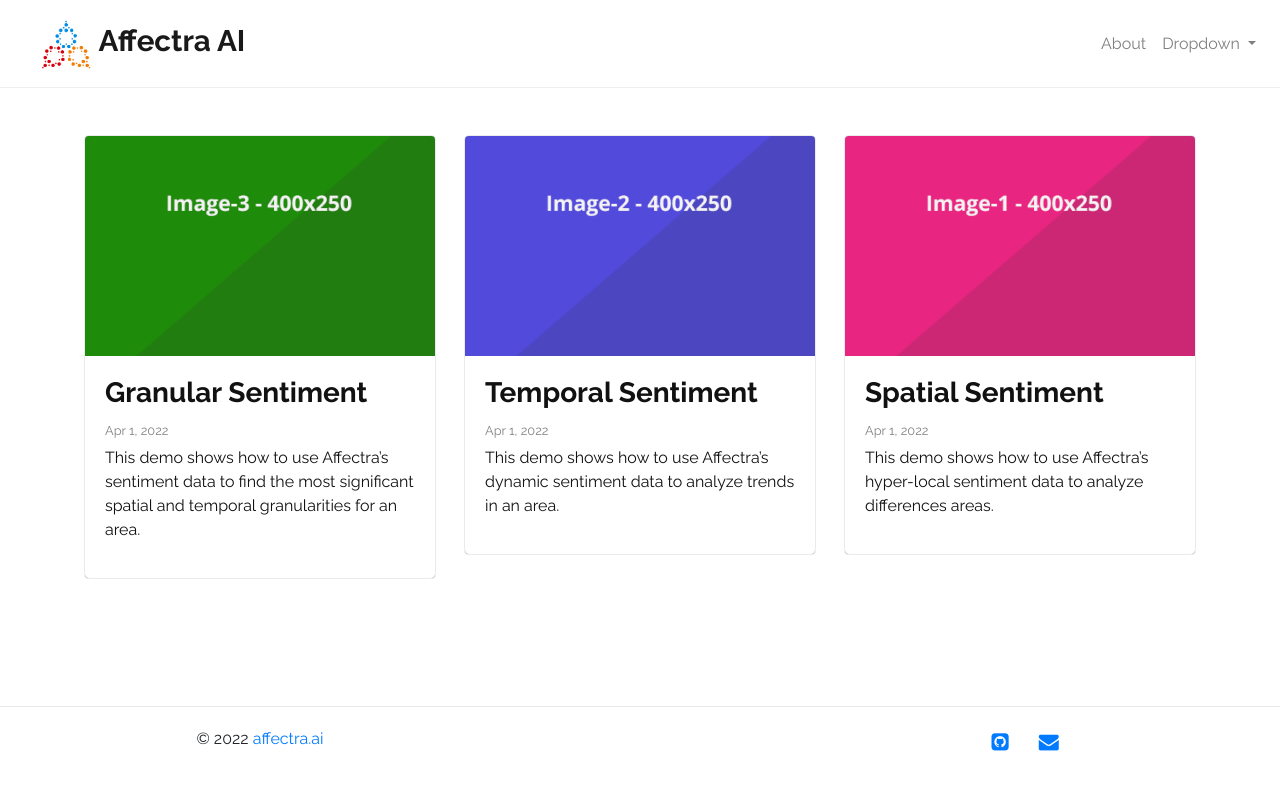
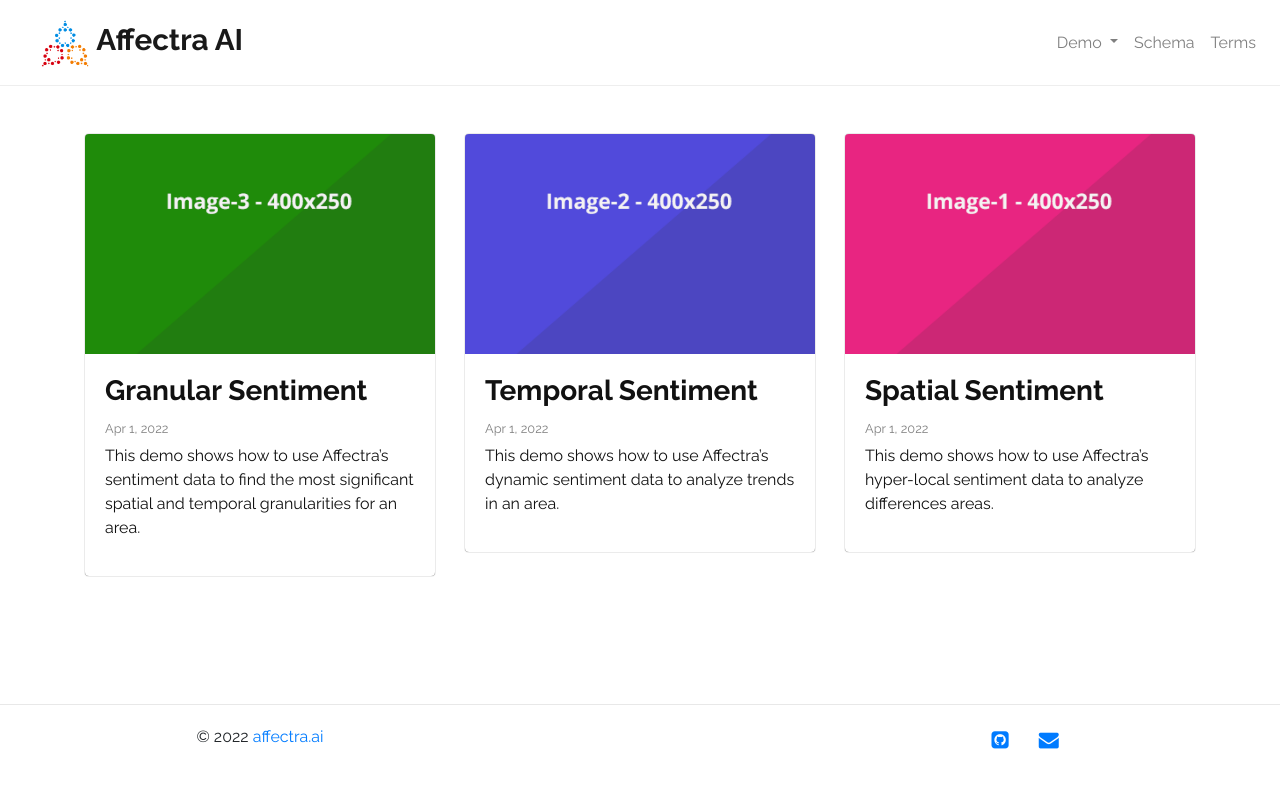
Before and after one commit to Affectra-AI/demo.github.io, a Jekyll site: the page built from index.html, in a window 1280 px wide. Shown: the top 790 px of the page. Built offline with Jekyll 4.4.1, drawn with Linux system fonts in a browser that asks for light colours; the list of posts is cut into pages by our own code.

Commit message:
restructure menu

```diff
--- a/_includes/navigation.html
+++ b/_includes/navigation.html
@@ -16,9 +16,7 @@
 
   <div class="collapse navbar-collapse" id="navbarSupportedContent">
     <ul class="navbar-nav ml-auto">
-      <li class="nav-item">
-        <a class="nav-link" href={{"/about/" | relative_url}} >About</a>
-      </li>
+
       <li class="nav-item dropdown">
         <a
           class="nav-link dropdown-toggle"
@@ -29,7 +27,7 @@
           aria-haspopup="true"
           aria-expanded="false"
         >
-          Dropdown
+          Demo
         </a>
         <div class="dropdown-menu" aria-labelledby="navbarDropdown">
           <a class="dropdown-item" href="#">Action</a>
@@ -43,6 +41,17 @@
           >
         </div>
       </li>
+
+      <li class="nav-item">
+        <a class="nav-link" href={{"/schema/" | relative_url}} >Schema</a>
+      </li>
+
+      <li class="nav-item">
+        <a class="nav-link" href={{"/about/" | relative_url}} >Terms</a>
+      </li>
+
+
+
     </ul>
   </div>
 </nav>
```
